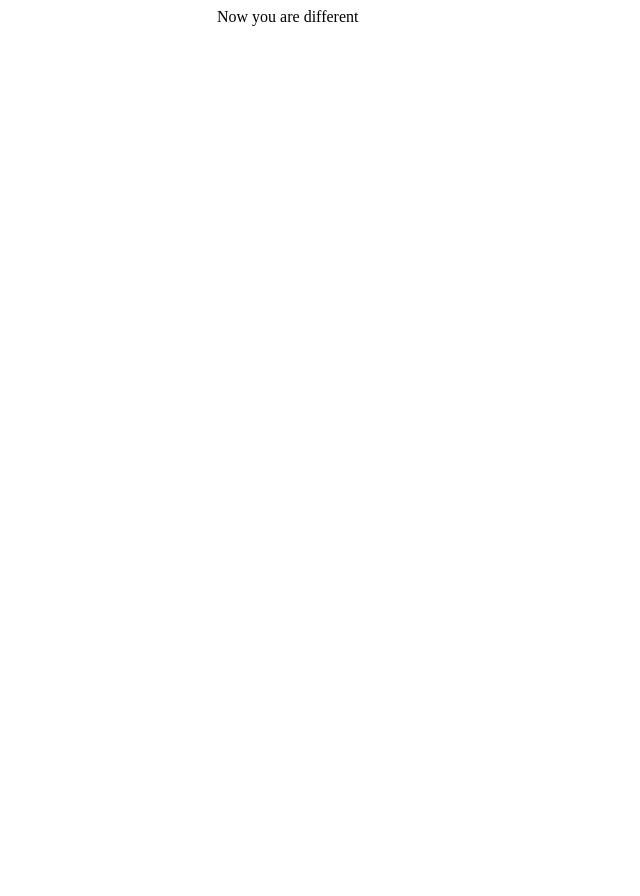
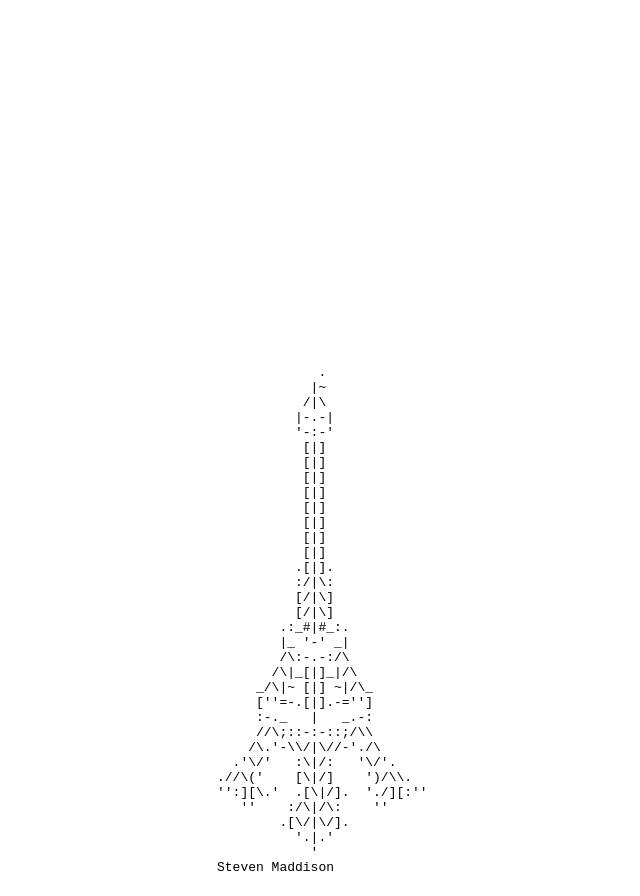
Before and after one commit to lwkchan/endless-eiffel-tower, a plain HTML site: page index.html in a window 1280 px wide. Shown: the whole page, without its empty margins (223-863 px from the left). Before the commit the page ends 800 px from the top, so only its background shows below. Drawn offline with Linux system fonts and the light colour scheme.

Commit message:
sorta working...

```diff
--- a/index.html
+++ b/index.html
@@ -8,7 +8,42 @@
     <title>Endless Building</title>
   </head>
   <body>
-    <div id="main">Hey</div>
+    <div id="tower">
+      <pre id="tower-art">
+             .
+            |~
+           /|\
+          |-.-|
+          '-:-'
+           [|]
+           [|]
+           [|]
+           [|]
+           [|]
+          .[|].
+          :/|\:
+          [/|\]
+          [/|\]
+        .:_#|#_:.
+        |_ '-' _|
+        /\:-.-:/\
+       /\|_[|]_|/\
+     _/\|~ [|] ~|/\_
+     [''=-.[|].-='']
+     :-._   |   _.-:
+     //\;::-:-::;/\\
+    /\.'-\\/|\//-'./\
+  .'\/'   :\|/:   '\/'.
+.//\('    [\|/]    ')/\\.
+'':][\.'  .[\|/].  './][:''
+   ''    :/\|/\:    ''
+        .[\/|\/].
+          '.|.'
+            '
+Steven Maddison
+</pre
+      >
+    </div>
   </body>
   <script src="script.js"></script>
 </html>
--- a/main.css
+++ b/main.css
@@ -2,3 +2,11 @@
   margin: 0 auto;
   max-width: 400px;
 }
+#tower {
+  margin: 0 auto;
+  max-width: 400px;
+  height: 110vh;
+  display: flex;
+  flex-direction: column;
+  justify-content: flex-end;
+}
--- a/script.js
+++ b/script.js
@@ -1,7 +1,38 @@
-;(function(document) {
-  let foo = function() {
-    let el = document.getElementById('main')
-    el.innerText = 'Now you are different'
+;(function(document, window) {
+  let scrollPosition = 0
+  let ticking = false
+  let towerTop = document
+    .getElementById('tower-art')
+    .innerHTML.split('')
+    .slice(0, 92)
+    .join('')
+  let floor = '           [|]'
+
+  function build() {
+    const towerEl = document.getElementById('tower-art')
+    const towerBase = towerEl.innerHTML
+      .split('')
+      .slice(91)
+      .join('')
+    const tallerTower = towerTop + floor + towerBase
+    towerEl.innerHTML = tallerTower
   }
-  window.onload = foo
-})(document)
+
+  window.addEventListener('scroll', function(e) {
+    scrollPosition = window.scrollY
+
+    if (!ticking && scrollPosition === 0) {
+      window.requestAnimationFrame(function() {
+        build()
+        window.scrollTo(0, window.innerHeight - 800)
+        ticking = false
+      })
+
+      ticking = true
+    }
+  })
+  let scrollToBottom = function() {
+    window.scrollTo(0, document.body.scrollHeight)
+  }
+  window.onload = scrollToBottom
+})(document, window)
```
